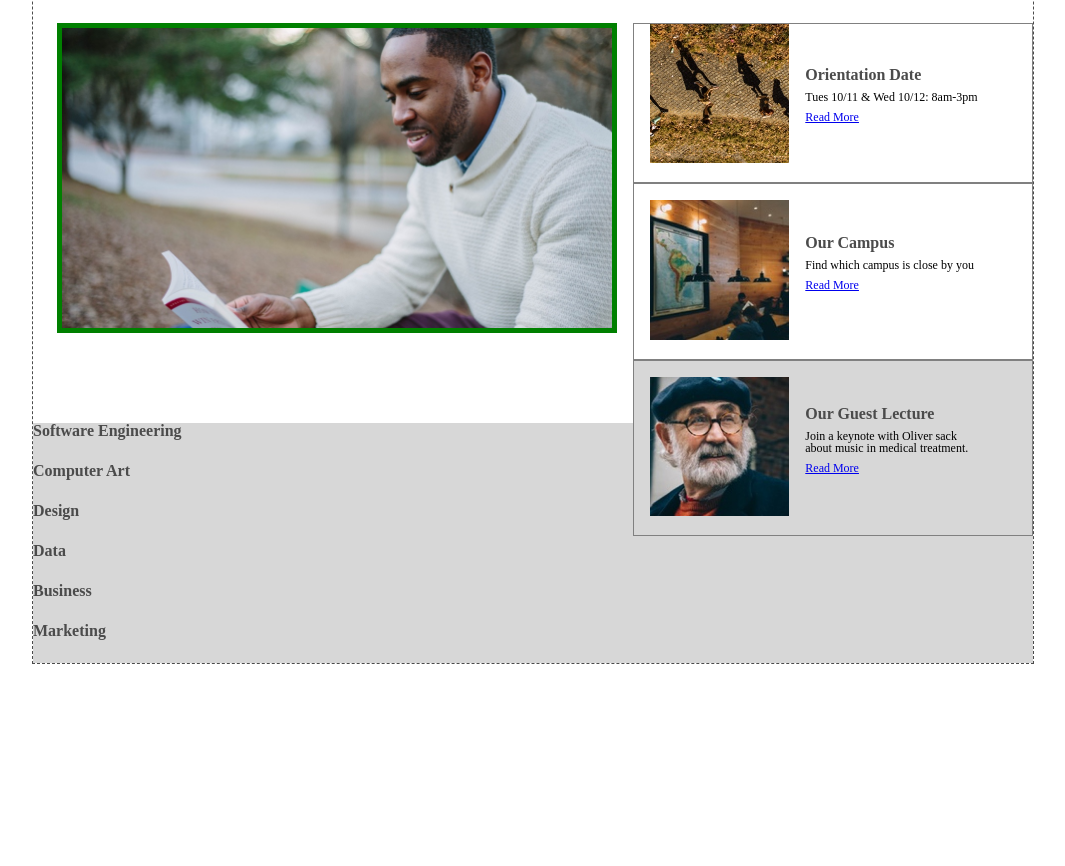
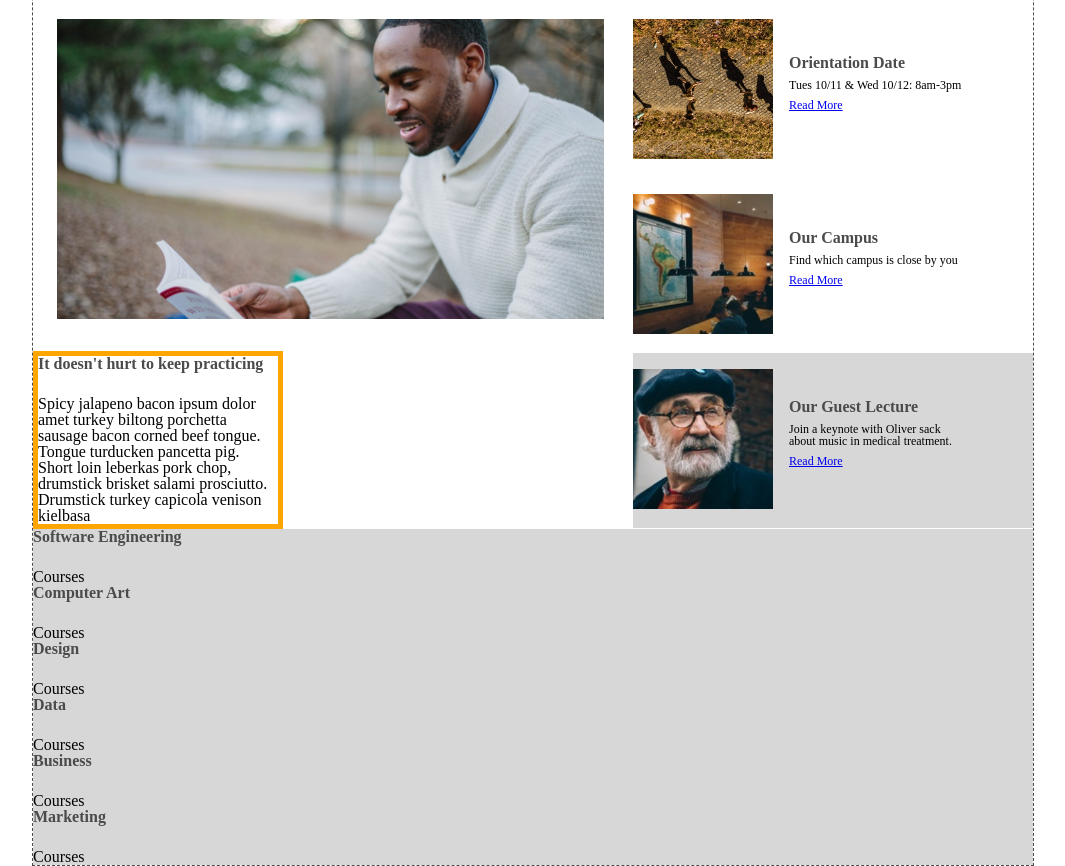
Before and after one commit to mrrichardasmith/Capstone-Project-Dev, a plain HTML site: page index.html in a window 1280 px wide. Shown: the part 573-1439 px from the top of the page, without its empty margins (107-1172 px from the left). Before the commit the page ends 1237 px from the top, so only its background shows below. Drawn offline with Linux system fonts and the light colour scheme; files whose address does not match are found by name.

Commit message:
some small changes working at the left text section 2

```diff
--- a/index.html
+++ b/index.html
@@ -37,6 +37,15 @@
               <div class="defaultpic picurl2">
                 <!--Image passed from CSS -->
               </div>
+              <div class="headings">
+                <h3>It doesn't hurt to keep practicing</h3>
+                <p>
+                  Spicy jalapeno bacon ipsum dolor amet turkey biltong porchetta sausage bacon
+                  corned beef tongue. Tongue turducken pancetta pig. Short loin leberkas pork chop, drumstick brisket salami prosciutto.
+                  Drumstick turkey capicola venison kielbasa
+                </p>
+              </div>
+
             </div>
             <div class="tribloc">
               <div class="bloc">
@@ -82,21 +91,27 @@
         <div class="learnbox greyback">
           <div class="learnbloc">
             <h3>Software Engineering</h3>
+            <h4>Courses</h4>
           </div>
           <div class="learnbloc">
             <h3>Computer Art</h3>
+            <h4>Courses</h4>
           </div>
           <div class="learnbloc">
             <h3>Design</h3>
+            <h4>Courses</h4>
           </div>
           <div class="learnbloc">
             <h3>Data</h3>
+            <h4>Courses</h4>
           </div>
           <div class="learnbloc">
             <h3>Business</h3>
+            <h4>Courses</h4>
           </div>
           <div class="learnbloc">
             <h3>Marketing</h3>
+            <h4>Courses</h4>
           </div>
         </div>
     </div>
--- a/resources/css/style.css
+++ b/resources/css/style.css
@@ -62,6 +62,11 @@ header  {
   justify-content: space-between;
 }
 
+.headings  {
+  width: 100%;
+  border: solid orange 5px;
+}
+
 .headings h1, h3  {
   font-weight: 600;
   color: #4B4B4B;
@@ -77,16 +82,17 @@ header  {
   background-size: cover;
   background-repeat: no-repeat;
   margin: 2rem 1.5rem;
-  border: solid green 5px;
 }
 
 .picurl1  {
   background-image: url(file:///C:/Users/smithr/Documents/Projects/capstone_colmar_project/resources/images/banner.jpg);
   height: 425px;
   width: 60%;
+  border: solid black 3px;
 }
 
 .picurl2  {
+  background-size: contain;
   background-image: url(file:///C:/Users/smithr/Documents/Projects/capstone_colmar_project/resources/images/information-main.jpg);
   height: 300px;
   width: 100%;
@@ -108,31 +114,24 @@ button a {
 }
 
 .leftimage  {
-  width: 55%;
+  max-width: 60%;
 }
 
 .tribloc  {
-  margin-top: 32px;
-  margin-left: 0;
+  margin-top: 1rem;
   width: 40%;
-  height: 400px;
 }
 
 .bloc  {
   display: flex;
   justify-content: flex-start;
   align-items: center;
-  border: solid grey 1px;
 }
 
 .smallpic  {
   width: 35%;
   height: auto;
-  margin: 1rem;
-}
-
-#notop  {
-  margin-top: 0;
+  margin: 1rem 1rem 1rem 0;
 }
 
 .smallpic img  {
```
